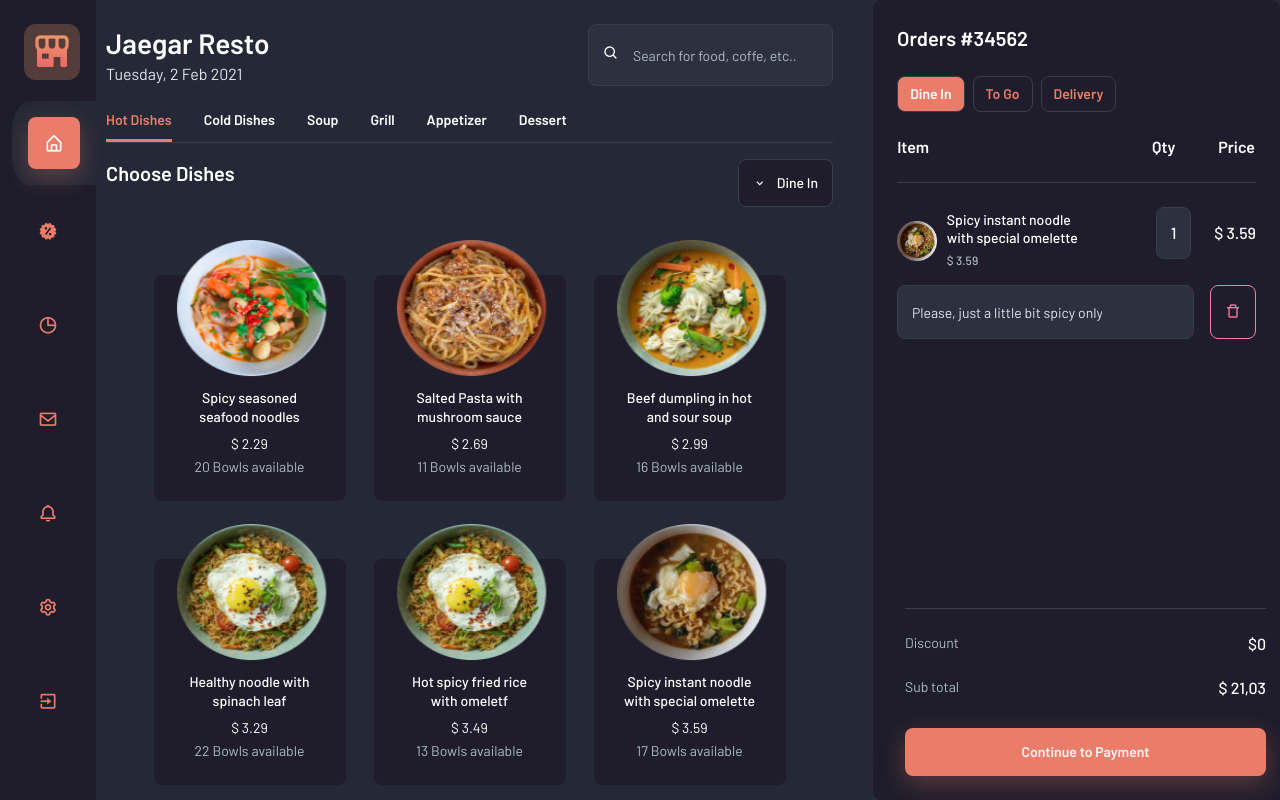
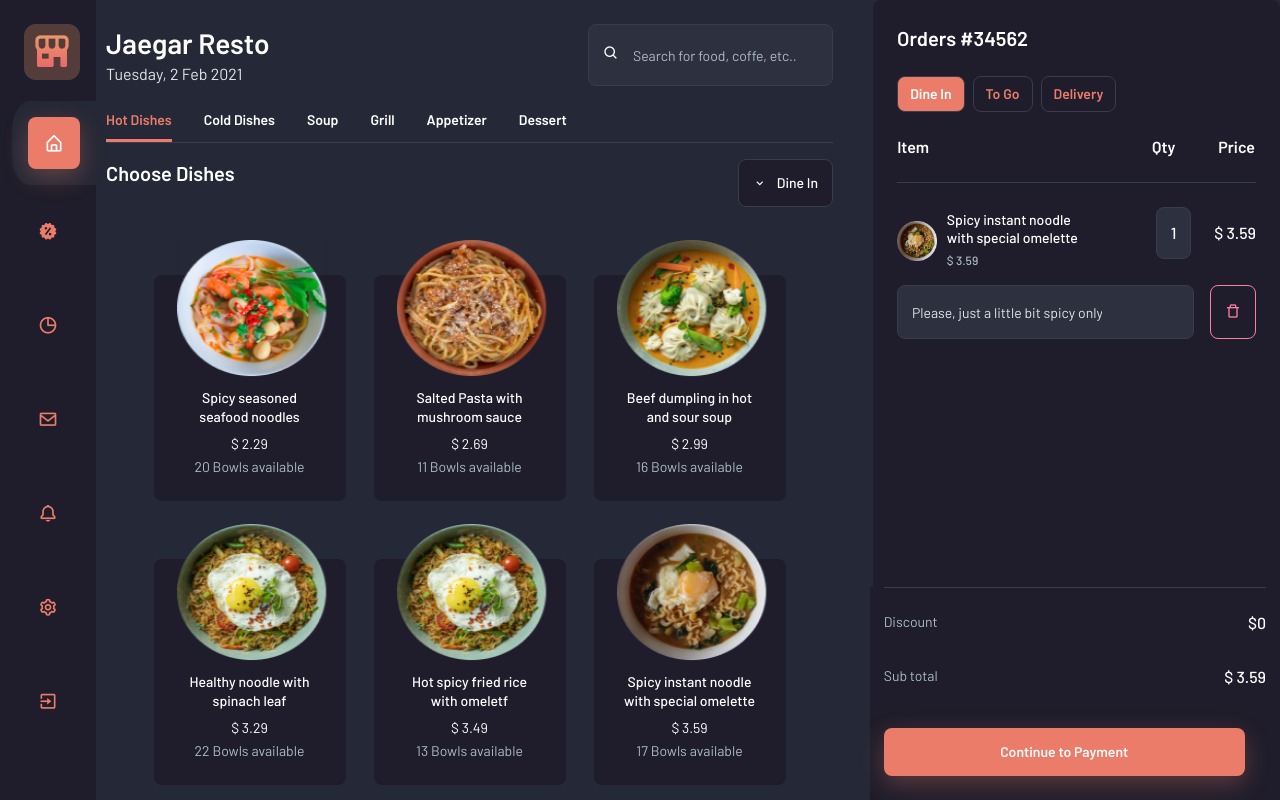
Before and after one commit to MurodovShaxzod/5_1, a plain HTML site: page index.html in a window 1280 px wide. Both pictures are taken after a click on the element 689 px from the left and 672 px from the top of the page. Shown: the top 800 px of the page. Drawn offline with nearby package versions, Linux system fonts and the light colour scheme.

Commit message:
intial commit

```diff
--- a/index.html
+++ b/index.html
@@ -81,11 +81,11 @@
             <div class="last-price">
               <div class="discount d-flex justify-content-between">
                 <h4>Discount</h4>
-                <span>$0</span>
+                <p>$0</p>
               </div>
               <div class="price-total d-flex justify-content-between">
                 <h4>Sub total</h4>
-                <span>$ 21,03</span>
+                <p>$ <span>0</span></p>
               </div>
               <button type="button" class="price-total-btn">Continue to Payment</button>
             </div>
--- a/js/script.js
+++ b/js/script.js
@@ -82,10 +82,10 @@ function searchFilter(e) {
 
 
 function ordersContentFunc() {
-  let contentMain = document.querySelectorAll(".main-content"), z = 0;
+  let contentMain = document.querySelectorAll(".main-content"), x = 0, z = 0;
   for (let i = 0; i < contentMain.length; i++) {
     contentMain[i].addEventListener("click", () => {
-      let a = menuContent[i], x = 0;
+      let a = menuContent[i];
       let row = document.createElement("div");
       row.classList.add("orders-content-div")
       row.innerHTML = `
@@ -96,7 +96,7 @@ function ordersContentFunc() {
                   <span>$ ${a.price}</span>
                 </div>
                 <p class="qty">${z+= 1}</p>
-                <p class="order-price">$ ${Number(x += a.price)}</p>
+                <p class="order-price">$ ${(Number(x += eval(a.price))).toFixed(2)}</p>
               </div>
               <div class="delete-content">
                 <input type="text" placeholder="Please, just a little bit spicy only.">
@@ -104,6 +104,9 @@ function ordersContentFunc() {
               </div>
           `
       ordersContent.append(row);
+
+      let lastPriceSpan = document.querySelector(".price-total p span");
+      lastPriceSpan.textContent = x.toFixed(2);
 
       let deleteBtn = row.querySelector(".delete-btn");
       deleteBtn.addEventListener("click", () => {
--- a/scss/style.scss
+++ b/scss/style.scss
@@ -244,6 +244,7 @@ section.sidebar {
 
 .orders-section {
   // display: none;
+  overflow: hidden;
   min-width: 409px;
   position: relative;
   top: 0;
@@ -487,13 +488,17 @@ section.sidebar {
       line-height: 140%;
     }
 
-    span {
+    p {
       color: #FFF;
       font-family: Barlow;
       font-size: 16px;
       font-style: normal;
       font-weight: 500;
       line-height: 140%;
+    }
+
+    .price-total h4 {
+      width: 340px;
     }
 
     .price-total-btn {
```
Also changed, not shown: css/style.css, 1 other file.
